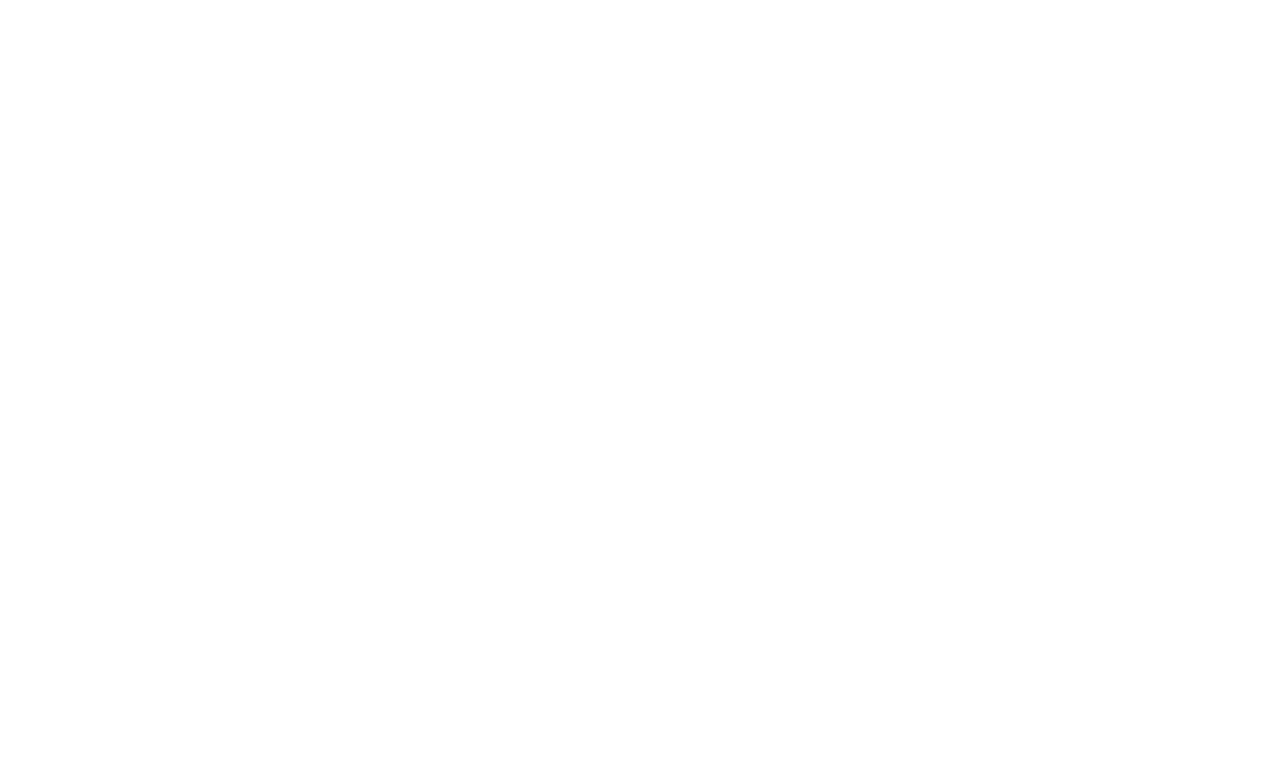
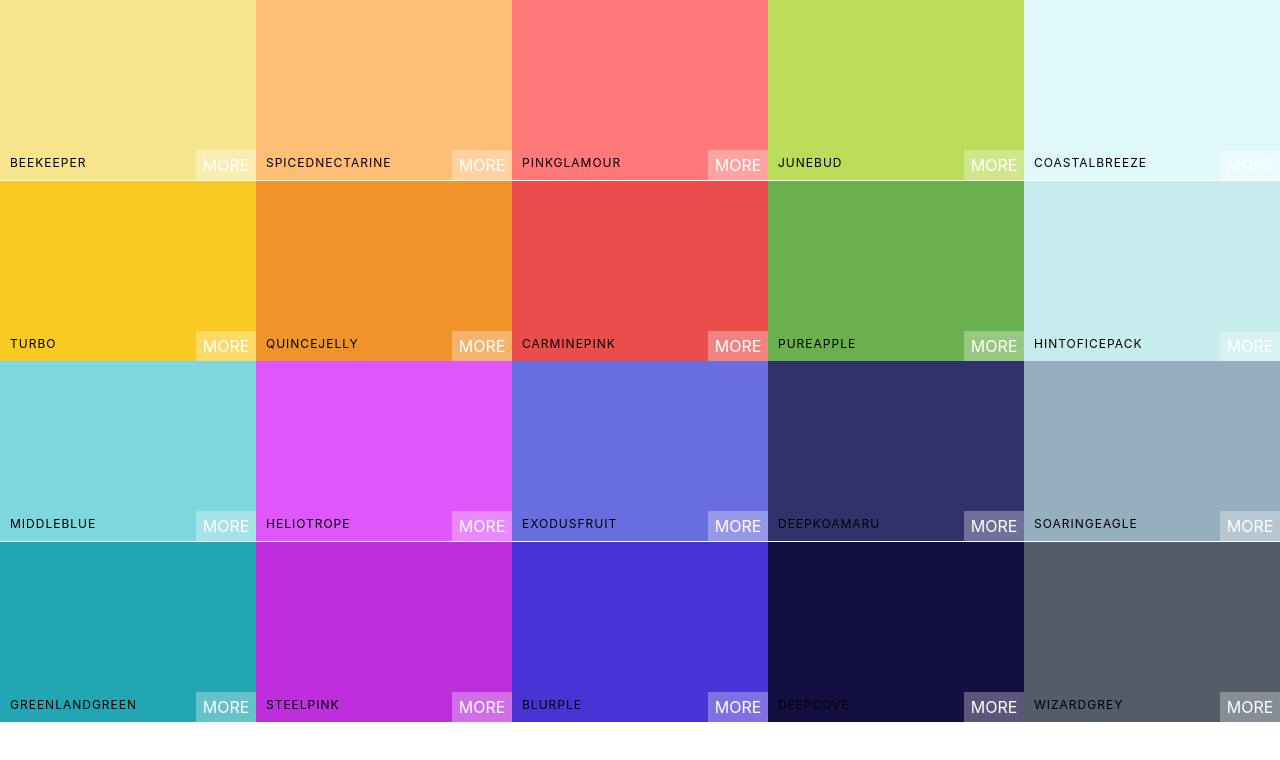
Before and after one commit to brendagold/colorshub, a React (Create React App) app: page / in a window 1280 px wide. Shown: the top 760 px of the page. Built offline with nearby package versions, Linux system fonts and the light colour scheme.

Commit message:
Styled Color Box

```diff
--- /dev/null
+++ b/src/colorBox.css
@@ -0,0 +1,60 @@
+.colorbox {
+    width: 20%;
+    height: 25%;
+    margin: 0 auto;
+    display: inline-block;
+    position: relative;
+    cursor: pointer;
+    margin-bottom: -3.5px;
+}
+
+.copy-button {
+    width: 100px;
+    height: 30px;
+    position: absolute;
+    display: inline-block;
+    top: 50%;
+    left: 50%;
+    margin-left: -50px;
+    margin-top: -15px;
+    outline: none;
+    border: none;
+    text-align: center;
+    background: rgba(255, 255, 255, 0.3);
+    font-size: 1rem;
+    line-height: 30px;
+    color: white;
+    text-transform: uppercase;
+    opacity: 0;
+}
+
+.colorbox:hover  .copy-button{
+ opacity: 1;
+ transition: 0.5s;
+}
+
+.box-content {
+    position: absolute;
+    width: 100%;
+    left: 0;
+    bottom: 0;
+    padding: 10px;
+    color: black;
+    letter-spacing: 1px;
+    text-transform: uppercase;
+    font-size: 12px;
+}
+
+.see-more {
+    background: rgba(255, 255, 255, 0.3);
+    position: absolute;
+    right: 0;
+    bottom: 0;
+    border: none;
+    color: white;
+    height: 30px;
+    width: 60px;
+    text-align: center;
+    line-height: 30px;
+    text-transform: uppercase;
+}
--- /dev/null
+++ b/src/colorBox.js
@@ -0,0 +1,22 @@
+import React, { Component } from "react";
+import './colorBox.css'
+
+class ColorBox extends Component {
+  render() {
+      const {name, background} = this.props
+    return (
+      <div style={{ background}} className="colorbox">
+       <div className="copy-container">
+           <div className="box-content">
+               <span>{name}</span>
+           </div>
+           <button className="copy-button">Copy</button>
+       </div>
+       <span className="see-more">More</span>
+      </div>
+
+    );
+  }
+}
+
+export default ColorBox;
--- /dev/null
+++ b/src/palette.css
@@ -0,0 +1,7 @@
+.palette {
+    height: 100vh;
+}
+
+.palette-colors {
+    height: 90%;
+}
--- a/src/palette.js
+++ b/src/palette.js
@@ -1,15 +1,20 @@
-import React, { Component } from 'react';
+import React, { Component } from "react";
+import ColorBox from "./colorBox";
+import './palette.css'
 
 class Palette extends Component {
-    state = {  }
-    render() {
-        return (
-            <div className="palette">
-                <div className="palette-colors"></div>
+  render() {
+      let colors = this.props.colors
+    const colorBoxes = colors.map((color) =>
+      <ColorBox background={color.color} name={color.name} />
+    );
 
-            </div>
-         );
-    }
+    return (
+      <div className="palette">
+        <div className="palette-colors">{colorBoxes}</div>
+      </div>
+    );
+  }
 }
 
 export default Palette;
```
